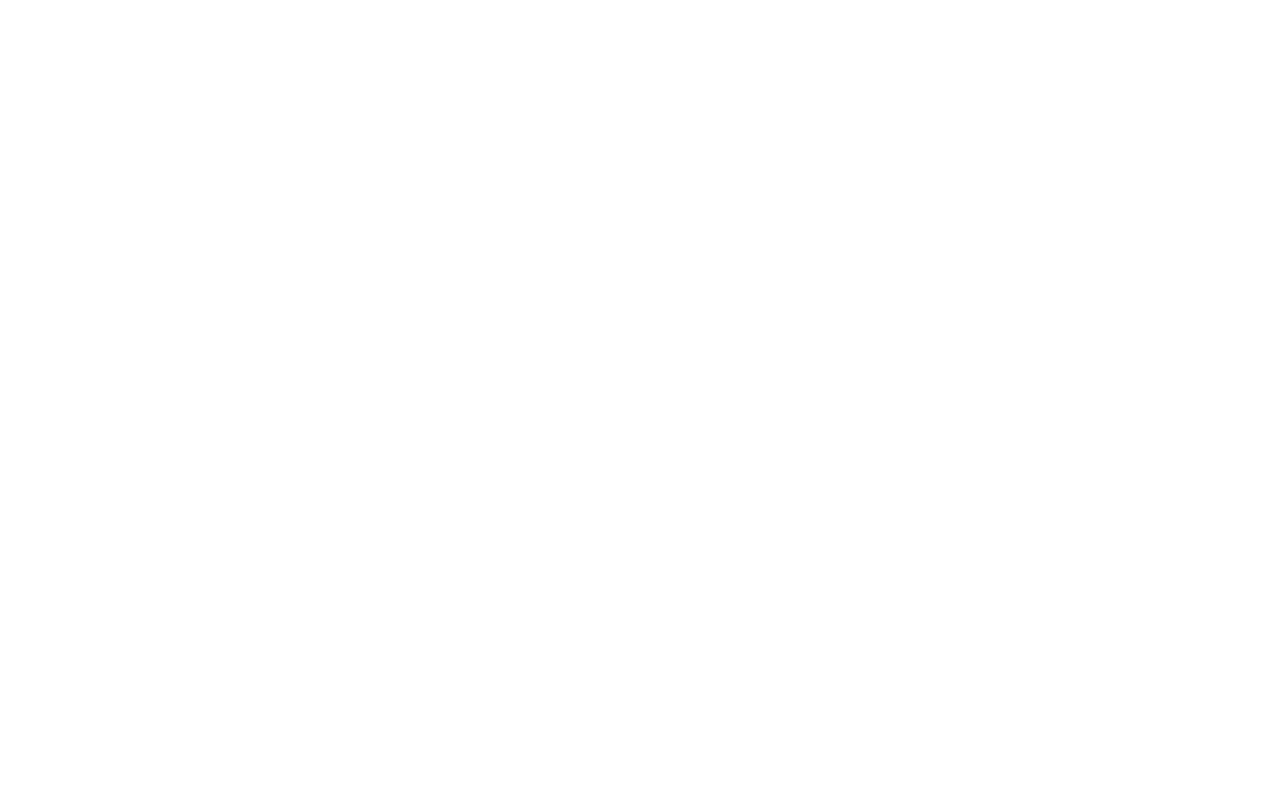
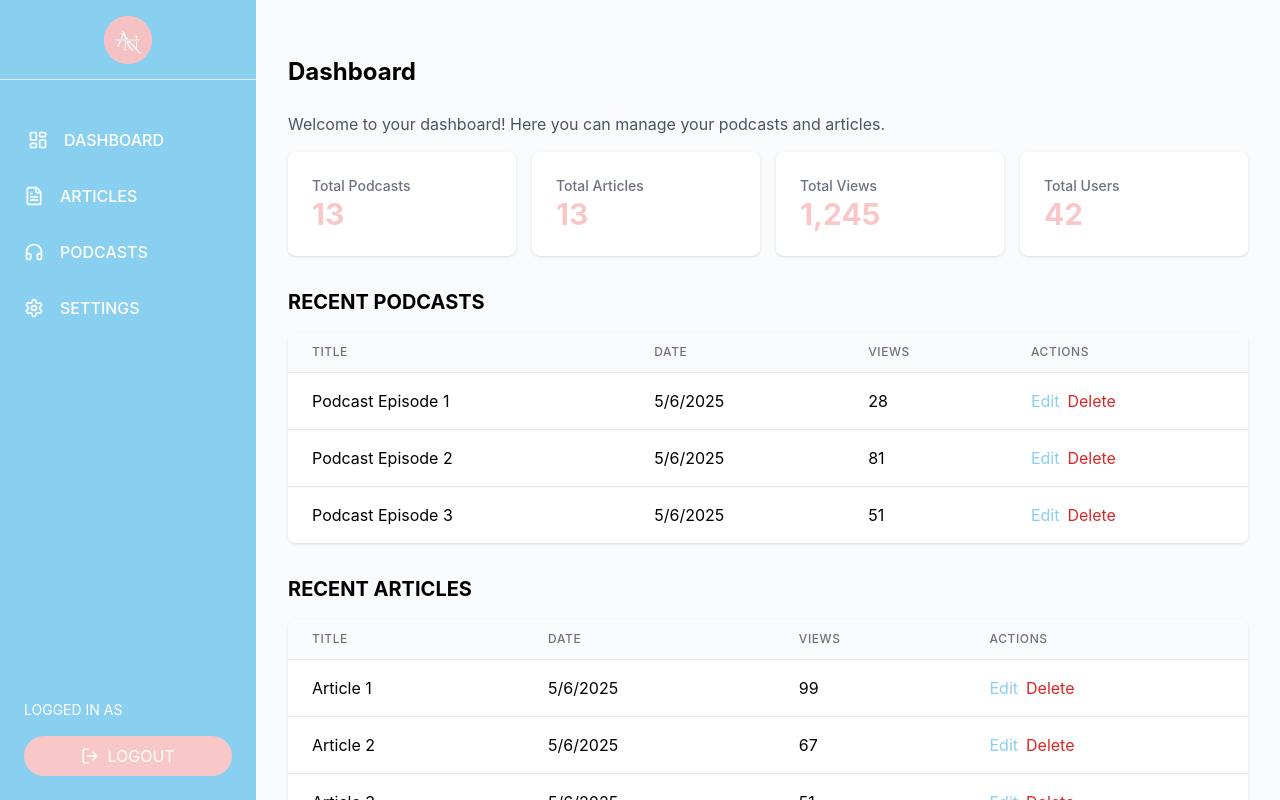
Before and after one commit to drusykhulwi/Agatha, a React (Create React App) app in the folder frontend/: page /dashboard in a window 1280 px wide. Before the commit this address had no page. Built offline with nearby package versions, Linux system fonts and the light colour scheme.

Commit message:
Dashboard development

```diff
--- a/frontend/src/App.js
+++ b/frontend/src/App.js
@@ -5,6 +5,7 @@
 import Podcasts from './pages/PodcastPage';
 import PodcastAudioPage from './components/PodcastAudioPage';
 import PodcastVideoPage from './components/PodcastVideoPage';
+import Dashboard from './admin/Dashboard';
 
 function App() {
   return (
@@ -15,6 +16,7 @@
         <Route path="/podcasts" element={<Podcasts />} />
         <Route path="/podcast-audio/:id" element={<PodcastAudioPage />} />
         <Route path="/podcast-video/:id" element={<PodcastVideoPage />} />
+        <Route path="/dashboard" element={<Dashboard />} />
       </Routes>
     </Router>
   );
--- /dev/null
+++ b/frontend/src/admin/Dashboard.js
@@ -0,0 +1,117 @@
+import { useState } from 'react';
+import Sidebar from '../components/Sidebar';
+import { Menu } from 'lucide-react';
+
+const Dashboard = () => {
+  const [isMobileMenuOpen, setIsMobileMenuOpen] = useState(false);
+
+  const toggleMobileMenu = () => {
+    setIsMobileMenuOpen(!isMobileMenuOpen);
+  };
+
+  return (
+    <div className="flex h-screen bg-gray-50">
+      {/* Mobile menu button */}
+      <div className="lg:hidden fixed top-4 left-4 z-20">
+        <button
+          onClick={toggleMobileMenu}
+          className="p-2 rounded-md bg-primary text-white hover:bg-primary/90"
+        >
+          <Menu size={24} />
+        </button>
+      </div>
+
+      {/* Sidebar */}
+      <Sidebar isMobileMenuOpen={isMobileMenuOpen} closeMobileMenu={() => setIsMobileMenuOpen(false)} />
+
+      {/* Main content - with proper margin for sidebar */}
+      <div className="flex-1 overflow-auto p-8 lg:ml-30">
+        <div className="max-w-7xl mx-auto">
+            <h1 className="text-2xl font-bold mb-6 mt-6">Dashboard</h1>
+            <p className="text-gray-600 mb-4">Welcome to your dashboard! Here you can manage your podcasts and articles.</p>
+          {/* Stats */}
+          <div className="grid grid-cols-1 sm:grid-cols-2 lg:grid-cols-4 gap-4 mb-8">
+            <div className="bg-white p-6 rounded-lg shadow">
+              <h3 className="text-sm font-medium text-gray-500">Total Podcasts</h3>
+              <p className="text-3xl font-bold text-primary">13</p>
+            </div>
+            <div className="bg-white p-6 rounded-lg shadow">
+              <h3 className="text-sm font-medium text-gray-500">Total Articles</h3>
+              <p className="text-3xl font-bold text-primary">13</p>
+            </div>
+            <div className="bg-white p-6 rounded-lg shadow">
+              <h3 className="text-sm font-medium text-gray-500">Total Views</h3>
+              <p className="text-3xl font-bold text-primary">1,245</p>
+            </div>
+            <div className="bg-white p-6 rounded-lg shadow">
+              <h3 className="text-sm font-medium text-gray-500">Total Users</h3>
+              <p className="text-3xl font-bold text-primary">42</p>
+            </div>
+          </div>
+
+          {/* Recent Podcasts */}
+          <div className="mb-8">
+            <h2 className="text-xl font-bold mb-4">RECENT PODCASTS</h2>
+            <div className="bg-white rounded-lg shadow overflow-hidden">
+              <table className="min-w-full divide-y divide-gray-200">
+                <thead className="bg-gray-50">
+                  <tr>
+                    <th className="px-6 py-3 text-left text-xs font-medium text-gray-500 uppercase tracking-wider">Title</th>
+                    <th className="px-6 py-3 text-left text-xs font-medium text-gray-500 uppercase tracking-wider">Date</th>
+                    <th className="px-6 py-3 text-left text-xs font-medium text-gray-500 uppercase tracking-wider">Views</th>
+                    <th className="px-6 py-3 text-left text-xs font-medium text-gray-500 uppercase tracking-wider">Actions</th>
+                  </tr>
+                </thead>
+                <tbody className="bg-white divide-y divide-gray-200">
+                  {[1, 2, 3].map((podcast) => (
+                    <tr key={podcast}>
+                      <td className="px-6 py-4 whitespace-nowrap">Podcast Episode {podcast}</td>
+                      <td className="px-6 py-4 whitespace-nowrap">{new Date().toLocaleDateString()}</td>
+                      <td className="px-6 py-4 whitespace-nowrap">{Math.floor(Math.random() * 100)}</td>
+                      <td className="px-6 py-4 whitespace-nowrap">
+                        <button className="text-secondary hover:text-secondary/80 mr-2">Edit</button>
+                        <button className="text-red-600 hover:text-red-800">Delete</button>
+                      </td>
+                    </tr>
+                  ))}
+                </tbody>
+              </table>
+            </div>
+          </div>
+
+          {/* Recent Articles */}
+          <div>
+            <h2 className="text-xl font-bold mb-4">RECENT ARTICLES</h2>
+            <div className="bg-white rounded-lg shadow overflow-hidden">
+              <table className="min-w-full divide-y divide-gray-200">
+                <thead className="bg-gray-50">
+                  <tr>
+                    <th className="px-6 py-3 text-left text-xs font-medium text-gray-500 uppercase tracking-wider">Title</th>
+                    <th className="px-6 py-3 text-left text-xs font-medium text-gray-500 uppercase tracking-wider">Date</th>
+                    <th className="px-6 py-3 text-left text-xs font-medium text-gray-500 uppercase tracking-wider">Views</th>
+                    <th className="px-6 py-3 text-left text-xs font-medium text-gray-500 uppercase tracking-wider">Actions</th>
+                  </tr>
+                </thead>
+                <tbody className="bg-white divide-y divide-gray-200">
+                  {[1, 2, 3].map((article) => (
+                    <tr key={article}>
+                      <td className="px-6 py-4 whitespace-nowrap">Article {article}</td>
+                      <td className="px-6 py-4 whitespace-nowrap">{new Date().toLocaleDateString()}</td>
+                      <td className="px-6 py-4 whitespace-nowrap">{Math.floor(Math.random() * 100)}</td>
+                      <td className="px-6 py-4 whitespace-nowrap">
+                        <button className="text-secondary hover:text-secondary/80 mr-2">Edit</button>
+                        <button className="text-red-600 hover:text-red-800">Delete</button>
+                      </td>
+                    </tr>
+                  ))}
+                </tbody>
+              </table>
+            </div>
+          </div>
+        </div>
+      </div>
+    </div>
+  );
+};
+
+export default Dashboard;
```
